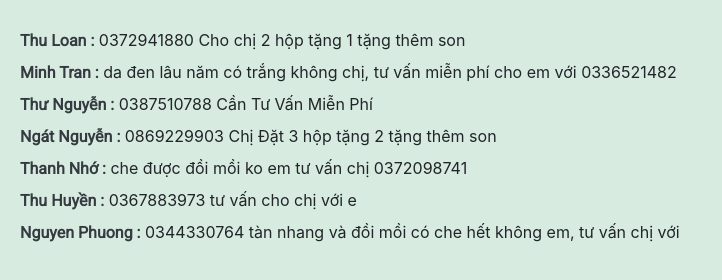
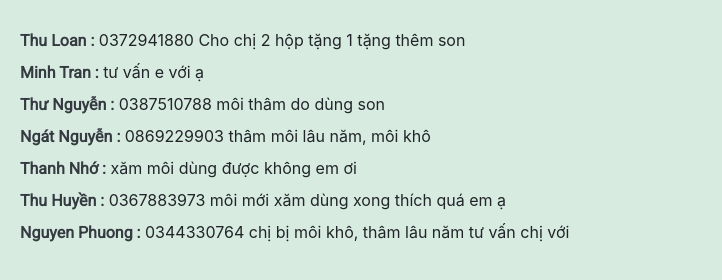
Before and after one commit to ssklqk/HMOi, a plain HTML site: page index.html in a window 1280 px wide. Shown: the whole page, without its empty margins (0-722 px from the left). Drawn offline with nearby package versions, Linux system fonts and the light colour scheme.

Commit message:
Update index.html

```diff
--- a/index.html
+++ b/index.html
@@ -60,11 +60,11 @@
         const data = [
             {
                 senderName: 'Vũ Thị Hà ',
-                message: ' 0982827925 Da nám có dùng được ko, tư vấn cho chị'
+                message: ' 0982827925 Chị bị thâm môi bảm sinh dùng bao lâu thì hết em'
             },
             {
                 senderName: 'Lê Hoa ',
-                message: ' 0336665015 Chị bị da khô ráp sau sinh dùng hết 1 hộp thì đỡ nhiều rồi, giờ lấy thêm có được khuyến mãi không em'
+                message: ' 0336665015 tư vấn tặng son không chì cho e với'
             },
             {
                 senderName: 'Thu Loan ',
@@ -72,39 +72,39 @@
             },
             {
                 senderName: 'Minh Tran ',
-                message: ' da đen lâu năm có trắng không chị, tư vấn miễn phí cho em với 0336521482 '
+                message: ' tư vấn e với ạ '
             },
             {
                 senderName: 'Thư Nguyễn ',
-                message: ' 0387510788 Cần Tư Vấn Miễn Phí'
+                message: ' 0387510788 môi thâm do dùng son'
             },
             {
                 senderName: 'Ngát Nguyễn ',
-                message: ' 0869229903 Chị Đặt 3 hộp tặng 2 tặng thêm son'
+                message: ' 0869229903 thâm môi lâu năm, môi khô'
             },
             {
                 senderName: 'Thanh Nhớ ',
-                message: ' che được đồi mồi ko em  tư vấn chị 0372098741'
+                message: ' xăm môi dùng được không em ơi'
             },
             {
                 senderName: 'Thu Huyền ',
-                message: ' 0367883973 tư vấn cho chị với e'
+                message: ' 0367883973 môi mới xăm dùng xong thích quá em ạ'
             },
             {
                 senderName: 'Nguyen Phuong ',
-                message: ' 0344330764 tàn nhang và đồi mồi có che hết không em, tư vấn chị với'
+                message: ' 0344330764 chị bị môi khô, thâm lâu năm tư vấn chị với'
             },
             {
                 senderName: 'Trần Thị Huyền ',
-                message: ' 0983156089 chị lấy 3 hộp tặng 2'
+                message: ' 0983156089 môi khô, bong tróc dùng bao lâu thì hồng chị ơi'
             },
             {
                 senderName: 'Vũ Thị Hà ',
-                message: ' 0824187976 Chị dùng 2 hộp tan sạch nám rồi thì có cần dùng tiếp không em, có sợ bị lên lại không em'
+                message: ' 0824187976 môi thâm'
             },
             {
                 senderName: 'Nho Nguyen ',
-                message: ' 0862541321 lấy chị 2 hộp khuyến mãi tặng kem chống nắng nhé '
+                message: ' 0862541321 lấy chị 2 hộp khuyến mãi tặng kem chống nắng nhé  '
             },
             {
                 senderName: 'Hoan Nguyễn ',
@@ -112,12 +112,12 @@
             },
             {
                 senderName: 'Lê Phương Thảo ',
-                message: ' Chị tư vấn em với ạ, tàn nhang 0982827925 '
+                message: ' Chị tư vấn em với ạ môi thâm nẻ 0982827925  '
             },
             { senderName: 'Hà Vũ ', message: ' 0336665015 Cần Tư vấn miễn phí' },
             {
                 senderName: 'Hai Au ',
-                message: ' 0372941880 Mua 2 tặng 1 em nhé, tặng chị thêm son'
+                message: '0372941880 Mua 2 tặng 1 em nhé, tặng chị thêm son'
             },
             {
                 senderName: 'Le Thi Xoai ',
@@ -125,19 +125,19 @@
             },
             {
                 senderName: 'Paniya ',
-                message: ' tu van chi bi doi moi, da kho 0398415261'
+                message: ' tu van chi bi tham moi 0398415261'
             },
             {
                 senderName: 'Minh Minh ',
-                message: ' 0344330764  da tàn nhang sau sinh sinh, da sạm và rất khô chị cho em 2 hộp tặng 1 dùng thử ạ'
+                message: ' 0344330764  thâm môi do dùng son có chì'
             },
             {
                 senderName: 'Phạm Hải Yến ',
-                message: ' tư vấn e nám li ti 2 bên gò má ạ 0988451634'
+                message: ' tư vấn môi thâm 0988451634'
             },
             {
                 senderName: 'Nho Hang ',
-                message: '  da dầu và nhạy cảm chị tư vấn cho em với  0372098741'
+                message: '  môi mỏng và nhạy cảm chị tư vấn cho em với  0372098741'
             },
             {
                 senderName: 'Hoài An ',
@@ -149,7 +149,7 @@
             },
             {
                 senderName: 'Hoan ',
-                message: ' 0988427371  Cô bị da khô, hay nứt nẻ  tư vấn cô'
+                message: ' 0988427371 Cô bị môi khô, hay nứt nẻ  tư vấn cô'
             },
             {
                 senderName: 'Ngát Nguyễn ',
```
